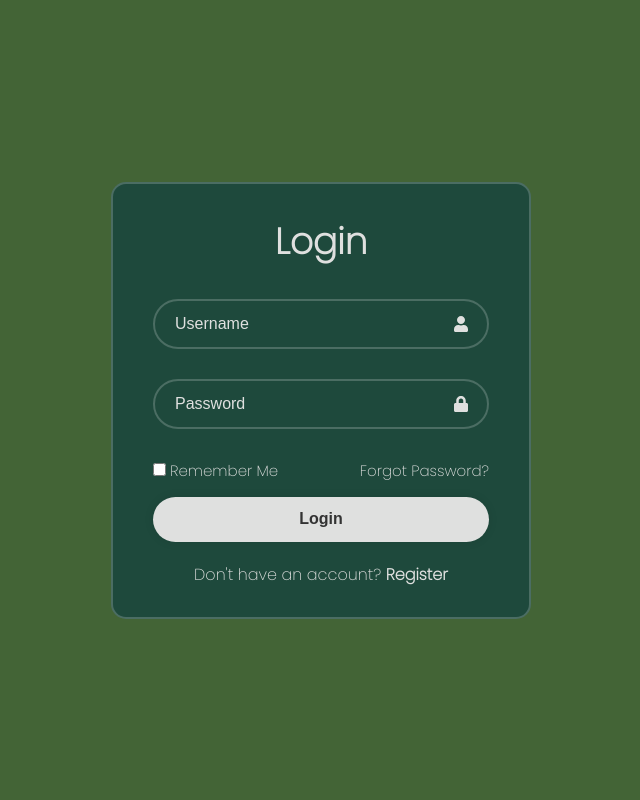
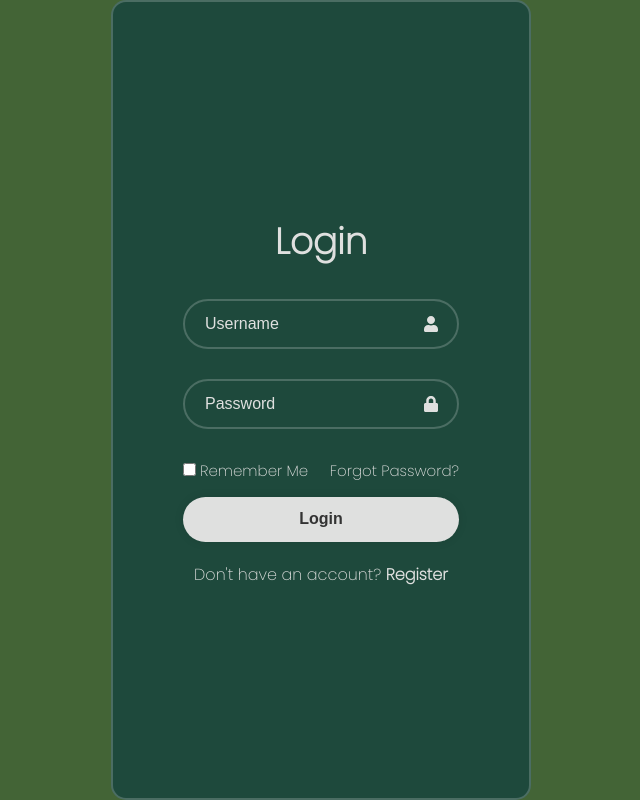
Before and after one commit to JamesNYim/Yap, a React (Create React App) app in the folder frontend/: page /login in a window 1280 px wide. Shown: the whole page, without its empty margins (319-959 px from the left). Built offline with nearby package versions, Linux system fonts and the light colour scheme.

Commit message:
Figured out conflicting body attributes

```diff
--- a/frontend/src/Pages/LoginForm/LoginForm.css
+++ b/frontend/src/Pages/LoginForm/LoginForm.css
@@ -1,3 +1,7 @@
+.login-form {
+    justify-content: center;
+    align-items: center;
+}
 .wrapper {
     width: 420px;
     background: #1e493c;
@@ -5,6 +9,10 @@
     color: #DFE0DF;
     border-radius: 15px;
     padding: 30px 40px;
+    display: flex;
+    justify-content: center;
+    align-items: center;
+    min-height: 100vh;
 }
 
 .wrapper h1 {
--- a/frontend/src/Pages/LoginForm/LoginForm.jsx
+++ b/frontend/src/Pages/LoginForm/LoginForm.jsx
@@ -14,6 +14,7 @@ function LoginForm() {
     const [statusMessage, setStatusMessage] = useState('');
     const [userStatusMsg, setUserStatusMsg] = useState('');
     const navigate = useNavigate();
+    document.body.setAttribute('class', 'login-form');
     const userExistsCheck = async () => {
         if (!username) {
             setUserStatusMsg("Please enter a username");
```
